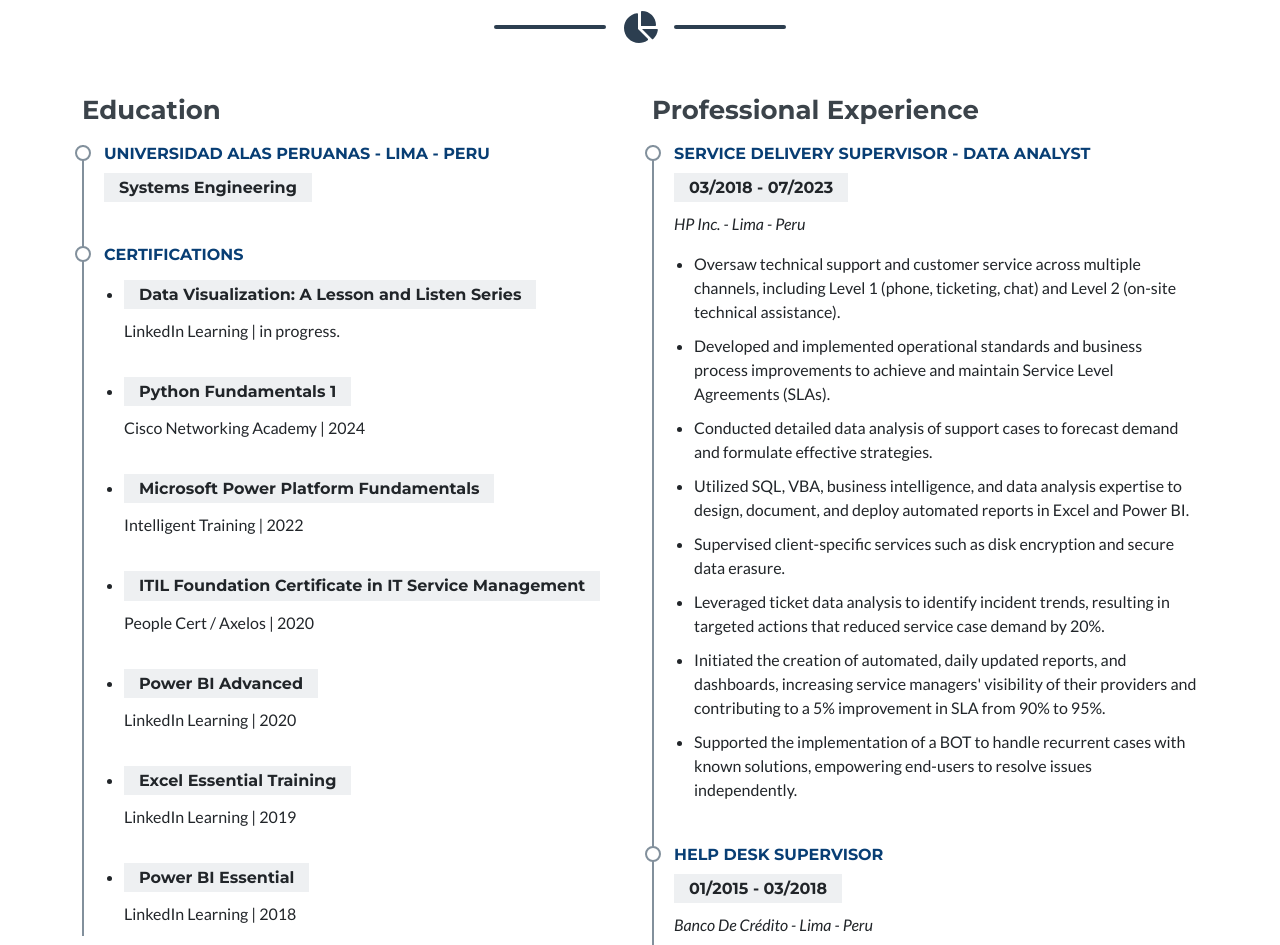
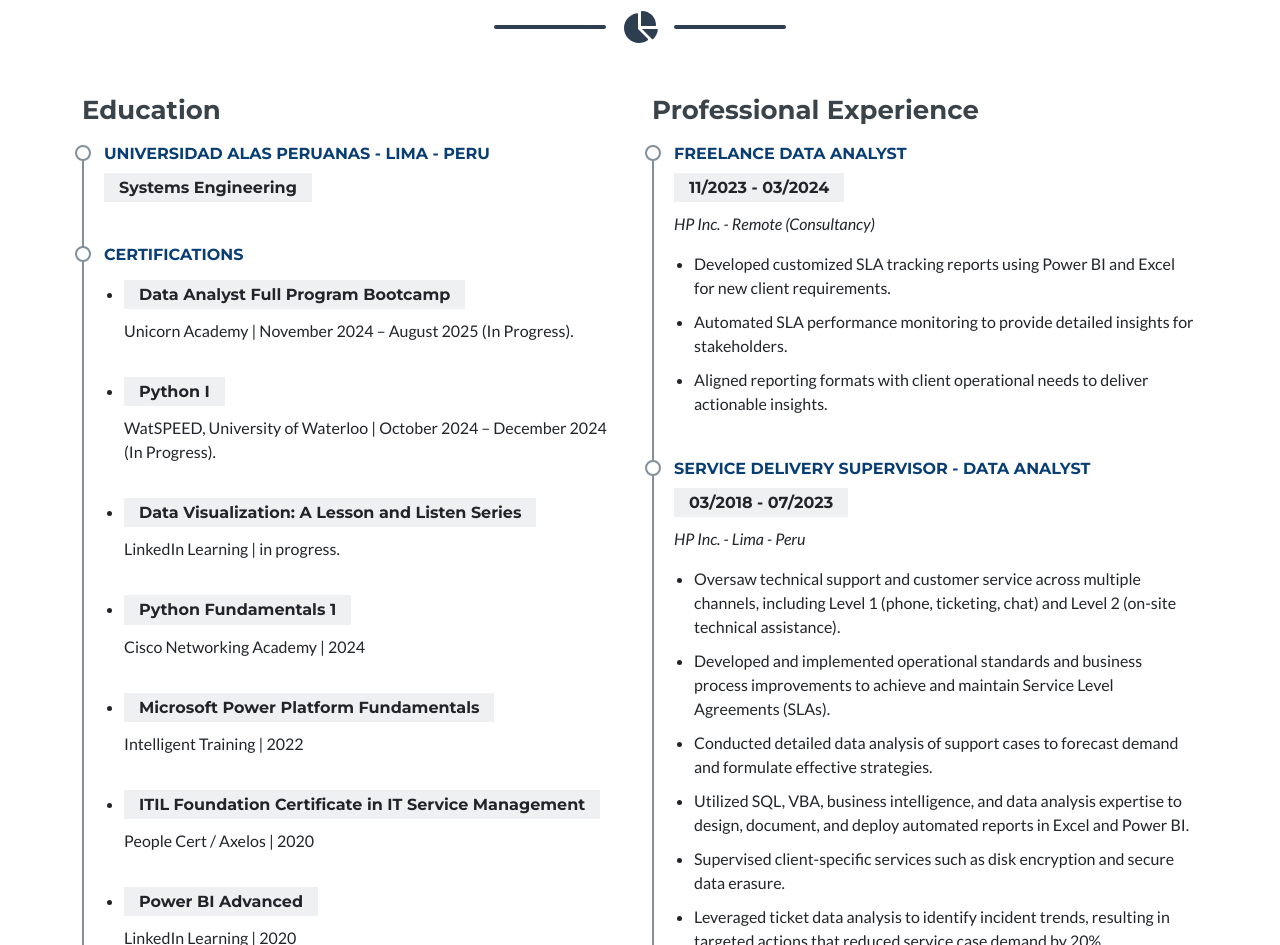
Before and after one commit to marcoacb/Portfolio, a plain HTML site: page index.html in a window 1280 px wide. Shown: the part 1852-2797 px from the top of the page. Drawn offline with nearby package versions, Linux system fonts and the light colour scheme.

Commit message:
Update index.html

```diff
--- a/index.html
+++ b/index.html
@@ -141,6 +141,8 @@
                             <p><em></em></p>
                             <p>
                             <ul>
+                            <li><h5>Data Analyst Full Program Bootcamp</h5><br>Unicorn Academy | November 2024 – August 2025 (In Progress).</li><br>
+                            <li><h5>Python I</h5><br>WatSPEED, University of Waterloo | October 2024 – December 2024 (In Progress).</li><br>
                             <li><h5>Data Visualization: A Lesson and Listen Series</h5><br>LinkedIn Learning | in progress.</li><br>
                             <li><h5>Python Fundamentals 1</h5><br>Cisco Networking Academy | 2024</li><br>
                             <li><h5>Microsoft Power Platform Fundamentals</h5><br>Intelligent Training | 2022</li><br>
@@ -154,6 +156,18 @@
                         </div>
                         <div class="col-lg-6">
                         <h3 class="resume-title">Professional Experience</h3>
+                        <div class="resume-item">
+                            <h4 style="color: #083e74;">Freelance Data Analyst</h4>
+                            <h5>11/2023 - 03/2024</h5>
+                            <p><em>HP Inc. - Remote (Consultancy) </em></p>
+                            <p>
+                            <ul>
+                            <li>Developed customized SLA tracking reports using Power BI and Excel for new client requirements.</li>
+                            <li>Automated SLA performance monitoring to provide detailed insights for stakeholders.</li>
+                            <li>Aligned reporting formats with client operational needs to deliver actionable insights.</li>
+                            </ul>
+                            </p>
+                        </div>
                         <div class="resume-item">
                             <h4 style="color: #083e74;">Service Delivery Supervisor - Data Analyst</h4>
                             <h5>03/2018 - 07/2023</h5>
```
